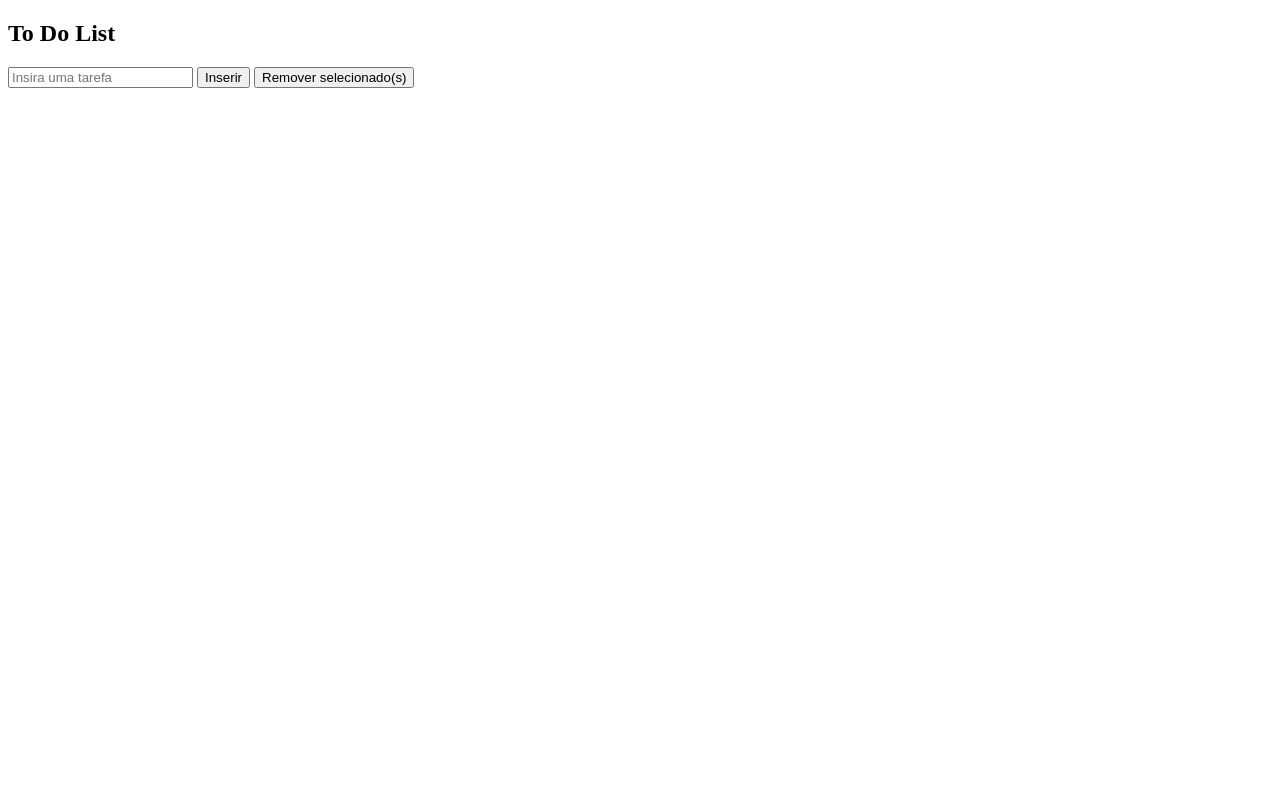
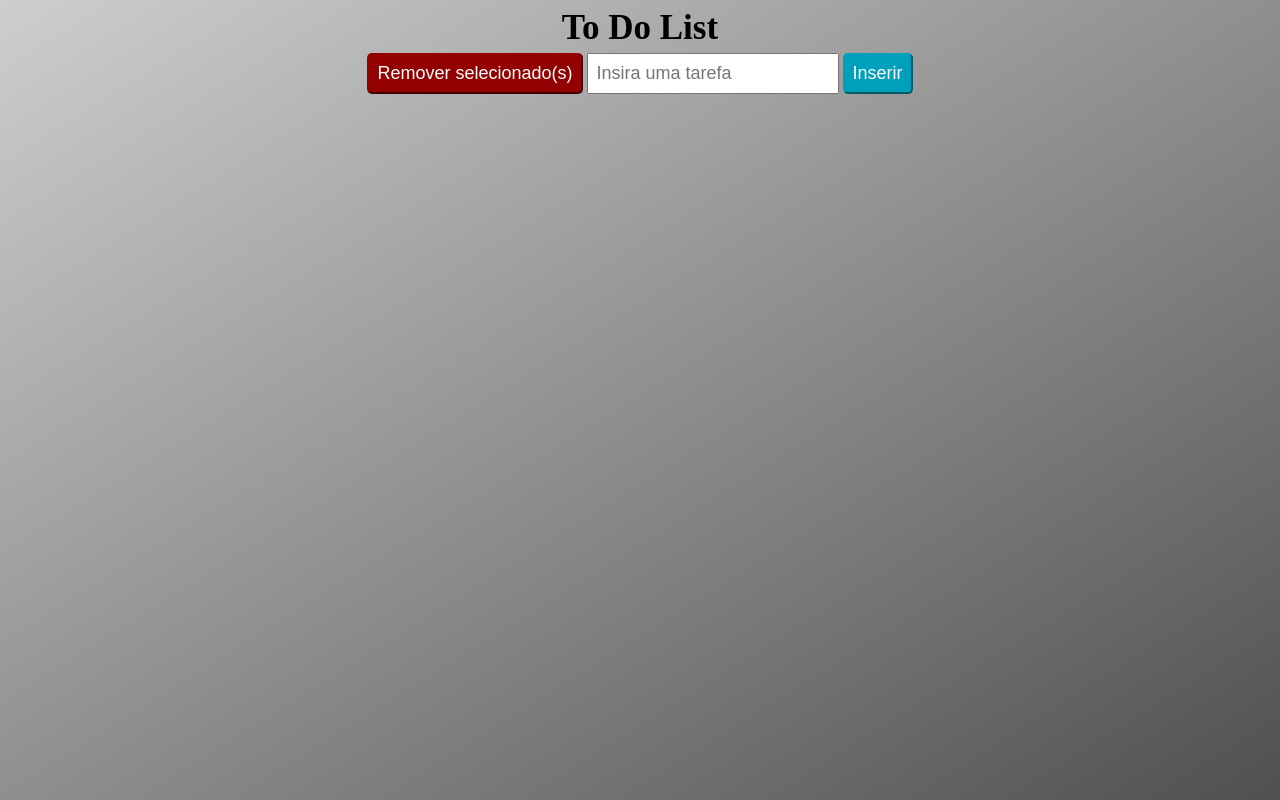
Before and after one commit to Superdash518/toDoList, a plain HTML site: page index.html in a window 1280 px wide. Drawn offline with Linux system fonts and the light colour scheme.

Commit message:
h2 trocado para header e estilo básico adicionado

```diff
--- a/index.html
+++ b/index.html
@@ -8,10 +8,12 @@
     <title>ToDoList</title>
 </head>
 <body>
-    <h2>To Do List</h2>
-    <input id="tarefa" type="text" placeholder="Insira uma tarefa">
-    <button id="inserir">Inserir</button>
-    <button id="remover">Remover selecionado(s)</button>
+    <header>To Do List</header>
+    <div id="container">
+        <button id="remover">Remover selecionado(s)</button>
+        <input id="tarefa" type="text" placeholder="Insira uma tarefa">
+        <button id="inserir">Inserir</button>
+    </div>
     <div id="lista">
     </div>
     <script src="./script.js"></script>
--- a/style.css
+++ b/style.css
@@ -1,4 +1,85 @@
-label::after{
+html {
+    height: 100%;
+    -webkit-background-size: cover;
+    -moz-background-size: cover;
+    -o-background-size: cover;
+    background-size: cover;
+    background-repeat: no-repeat;
+    background: -webkit-linear-gradient(to bottom right, rgb(206, 206, 206), rgb(80, 80, 80));
+    background: -moz-linear-gradient(to bottom right, rgb(206, 206, 206), rgb(80, 80, 80));
+    background: -ms-linear-gradient(to bottom right, rgb(206, 206, 206), rgb(80, 80, 80));
+    background: -o-linear-gradient(to bottom right, rgb(206, 206, 206), rgb(80, 80, 80));
+    background: linear-gradient(to bottom right, rgb(206, 206, 206), rgb(80, 80, 80));
+}
+
+label {
+    cursor: pointer;
+}
+
+header {
+    font-weight: 700;
+    font-size: 35px;
+    text-align: center;
+}
+
+label {
+    vertical-align: left;
+}
+
+label::after {
     content: "\a";
     white-space: pre;
 }
+
+input[type="text"] {
+    padding: 8px;
+    font-size: 18px;
+}
+
+input[type="checkbox"] {
+    position: relative;
+    cursor: pointer;
+    text-align: left;
+
+
+}
+
+button {
+    padding: 8px;
+    font-size: 18px;
+    border-radius: 5px;
+    margin-top: 5px;
+    margin-bottom: 5px;
+}
+
+#container {
+    text-align: center;
+}
+
+#inserir {
+    color: white;
+    background-color: rgb(0, 159, 187);
+    border-color: rgb(0, 159, 187);
+}
+
+#remover {
+    color: white;
+    background-color: rgb(146, 0, 0);
+    border-color: rgb(146, 0, 0);
+}
+
+#lista {
+    font-size:20px;
+    position: relative;
+    top: 10px;
+}
+
+@media screen and (min-width: 1000px) {
+    #lista{
+        position:relative;
+        margin:auto;
+        margin-left:40%;
+        max-width:1000px;
+        text-align: left;
+    }
+}
```
